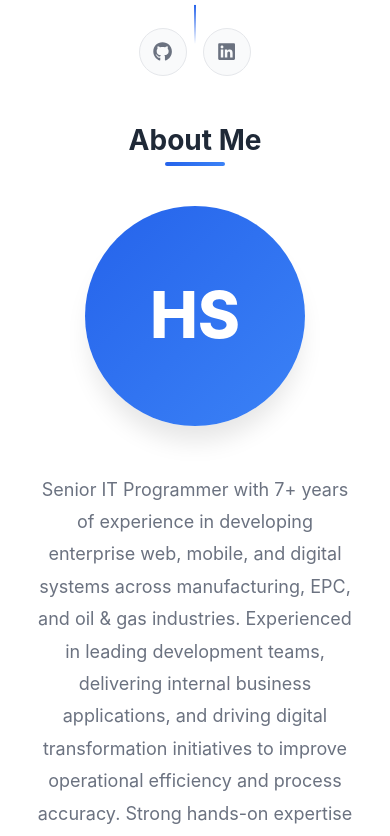
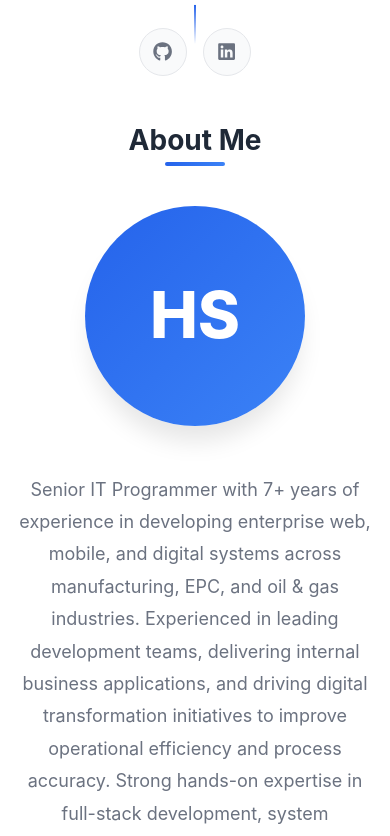
Before and after one commit to habibsyuhada/portfolio, a React (Vite) app: page / in a window 390 px wide. Shown: the part 840-1676 px from the top of the page. Built offline with nearby package versions, Linux system fonts and the light colour scheme.

Commit message:
Fixing desain for mobile view

```diff
--- a/src/components/sections/Contact/Contact.module.css
+++ b/src/components/sections/Contact/Contact.module.css
@@ -86,7 +86,7 @@
   .method {
     flex-direction: row;
     text-align: left;
-    padding: var(--gap-md);
+    padding: var(--gap-sm);
   }
 
   .methodIcon {
@@ -94,7 +94,7 @@
     height: 48px;
     font-size: 1.2rem;
     margin-bottom: 0;
-    margin-right: var(--gap-md);
+    margin-right: var(--gap-sm);
   }
 
   .methodContent {
--- a/src/components/ui/Section/Section.jsx
+++ b/src/components/ui/Section/Section.jsx
@@ -9,7 +9,7 @@ export default function Section({ id, title, className = '', children, alternate
 
   return (
     <section id={id} className={classNames}>
-      <div className="container">
+      <div className={"container " + styles.container}>
         {title && (
           <div className={styles.header}>
             <h2>{title}</h2>
--- a/src/components/ui/Section/Section.module.css
+++ b/src/components/ui/Section/Section.module.css
@@ -36,4 +36,8 @@
   .header {
     margin-bottom: var(--gap-lg);
   }
+
+  .container {
+    padding: 0 !important;
+  }
 }
```
